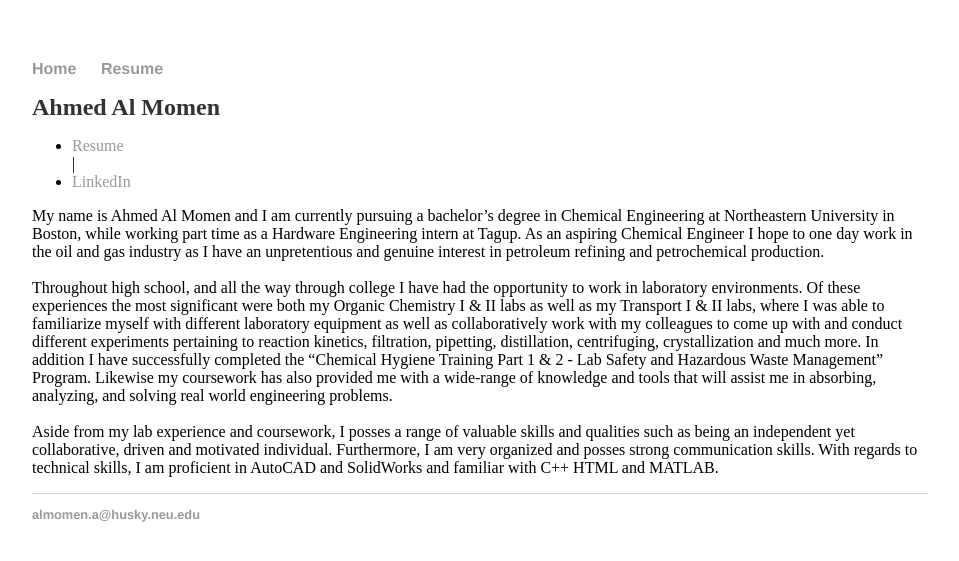
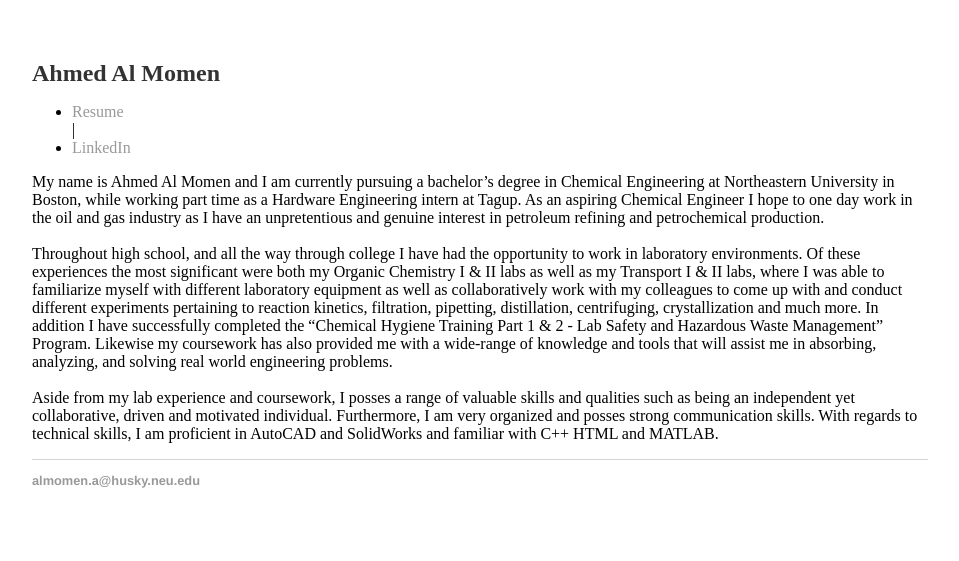
Before and after one commit to ahmedalmomen/aalmomen.com, a Jekyll site: the page built from index.html, in a window 1280 px wide. Shown: the top 561 px of the page, without its empty margins (160-1119 px from the left). Built offline with Jekyll 4.4.1, drawn with Linux system fonts in a browser that asks for light colours.

Commit message:
Update default.html

```diff
--- a/_layouts/default.html
+++ b/_layouts/default.html
@@ -7,12 +7,7 @@
 in.css">
          </head>
          <body>
-                  <nav>
-                  <ul>
-                          <li><a href="/">Home</a></li>
-                          <li><a href="/ahmed-al-momens-resume.pdf">Resume</a></li>
-                  </ul>
-                  </nav>
+
                   <div class="container">
 
                   {{ content }}
```
